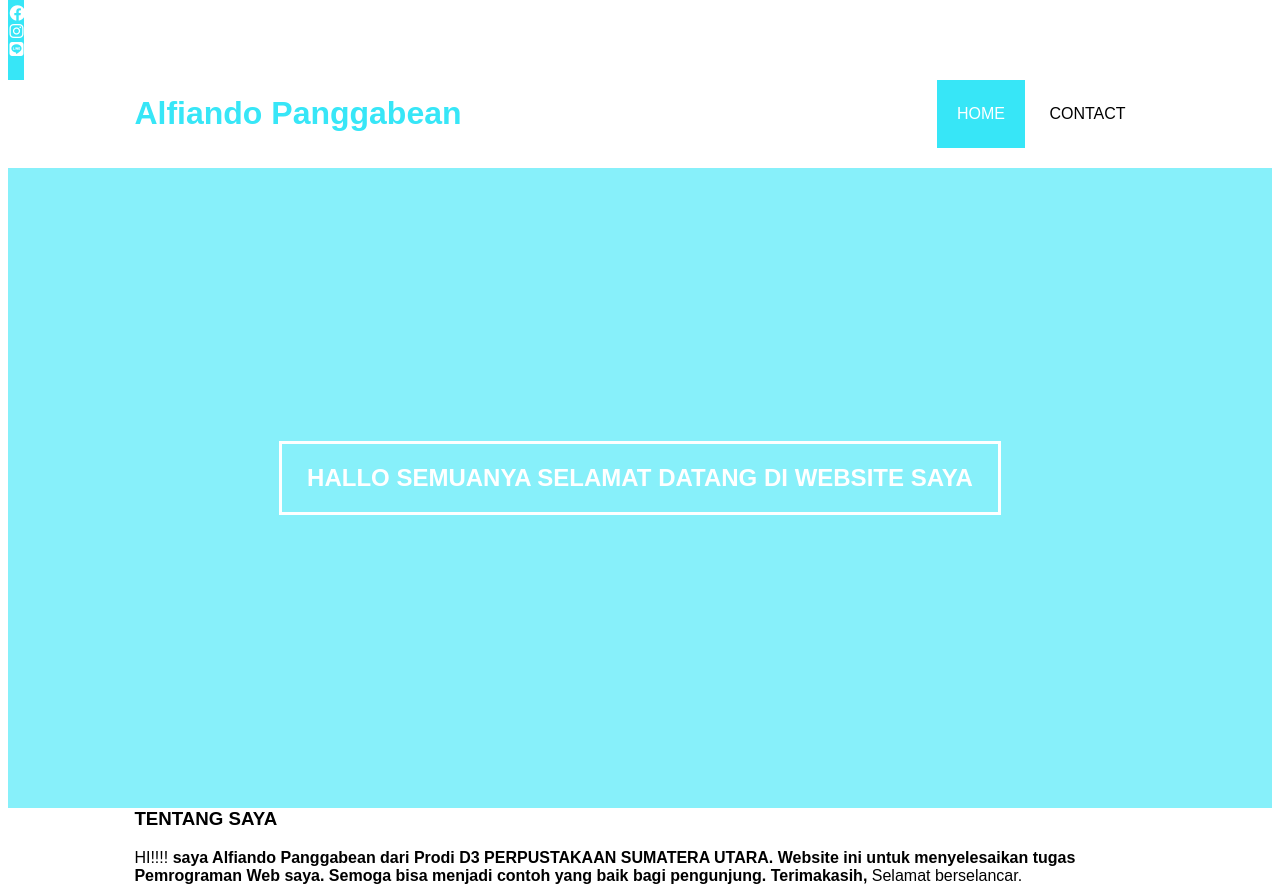
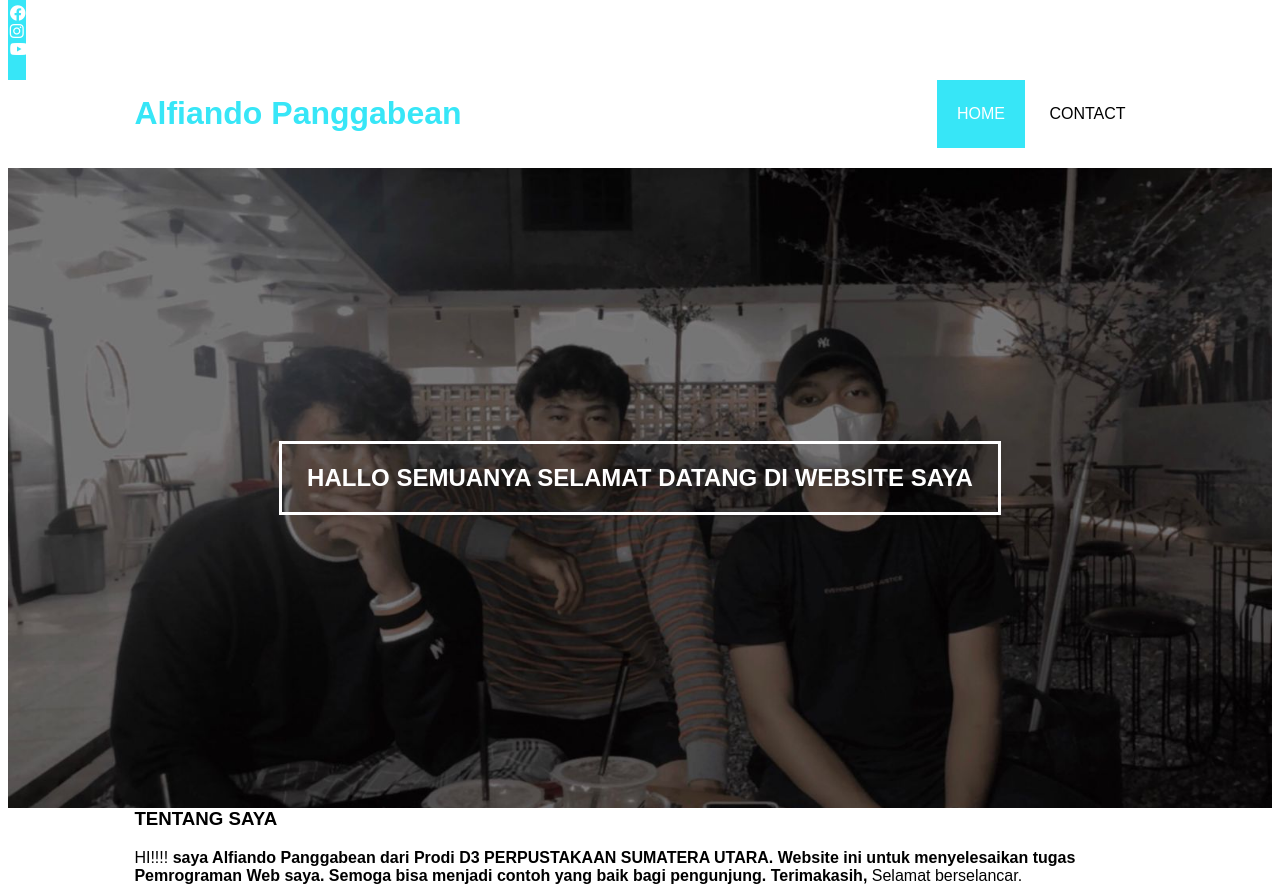
Before and after one commit to andogansbeut/andogansbeut.io.id, a plain HTML site: page index.html in a window 1280 px wide. Shown: the top 888 px of the page. Drawn offline with Linux system fonts and the light colour scheme; files that its build step writes are made by us from their sources.

Commit message:
mengubah file

```diff
--- a/index.html
+++ b/index.html
@@ -15,13 +15,13 @@
 <div class="container">
 <ul>
     <li>
-        <a href="#"><i class="fa-brands fa-facebook"></i></i></a>
+        <a href="https://web.facebook.com/alfiando.panggabean"><i class="fa-brands fa-facebook"></i></i></a>
     </li>
     <li>
         <a href="#"><i class="fa-brands fa-instagram"></i></i></a>
      </li>
      <li>
-        <a href="#"><i class="fa-brands fa-line"></i></i></a>
+        <a href="https://www.youtube.com/watch?v=JPeEFJZKX3A&t=29s&ab_channel=AlfiandoPanggabean"><i class="fa-brands fa-youtube"></i></i></a>
      </li>
 </ul>
 </div>
--- a/style.css
+++ b/style.css
@@ -65,7 +65,7 @@ header ul li a:hover {
 .banner {
     height: 80vh;
     border: #fff;
-    background-image: url(../img/banner.jpeg);
+    background-image: url(../andogansbeut.io.id/img/banner.jpg);
     background-size: cover;
     position: relative;
     display: flex;
@@ -81,7 +81,6 @@ header ul li a:hover {
     left: 0;
     right: 0;
     bottom: 0;
-    background-color: rgba(55, 230, 247, .6);
 }
 
 .banner h2 {
```
